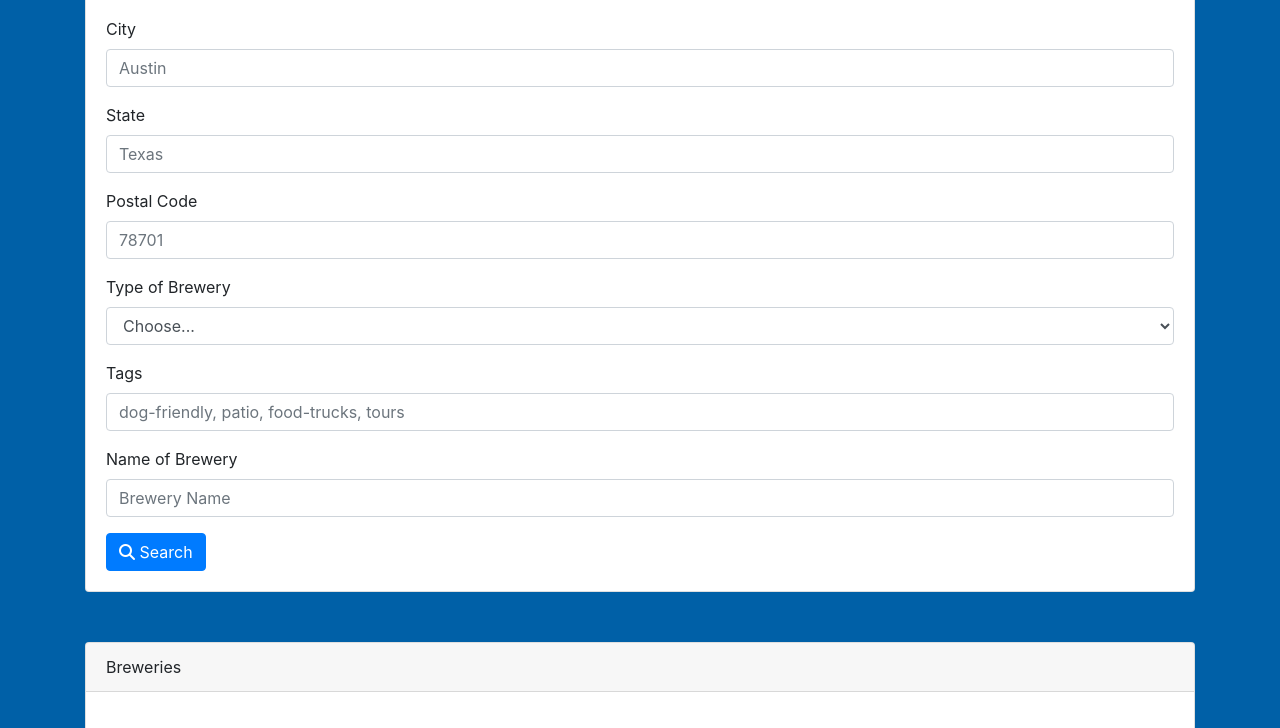
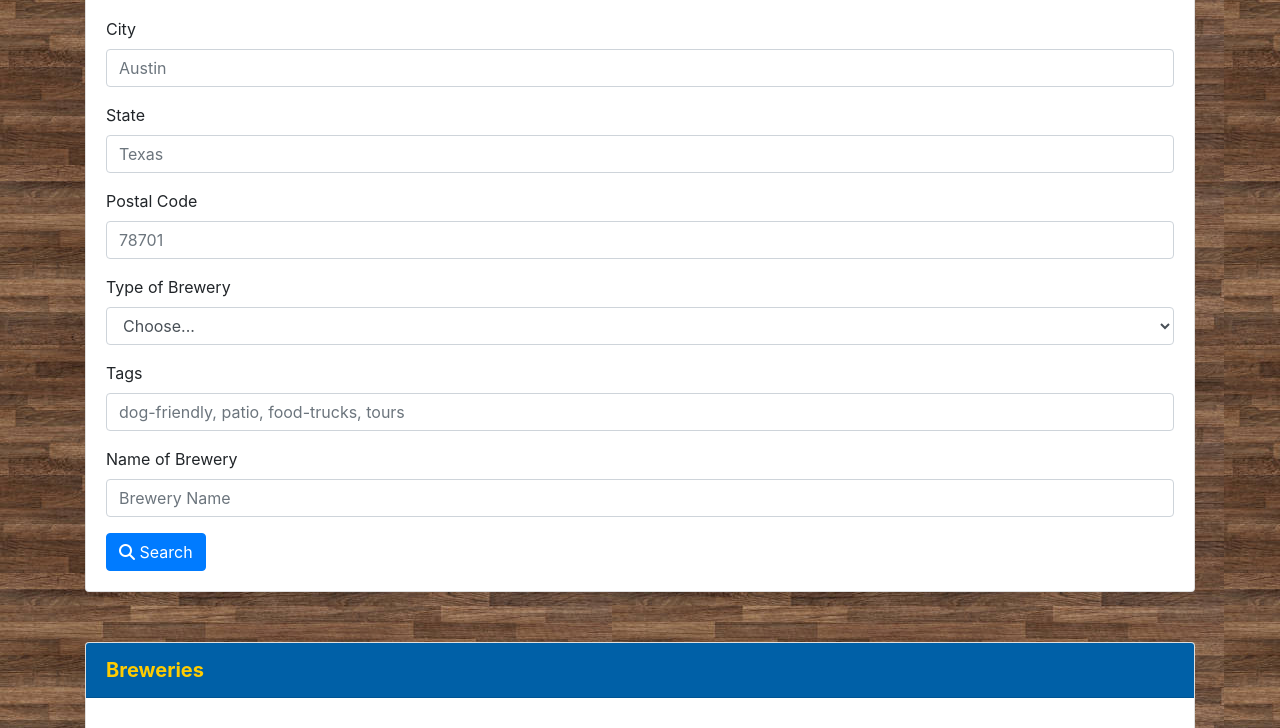
Before and after one commit to vivgarcia/Group-11-Project, a plain HTML site: page index.html in a window 1280 px wide. Shown: the part 411-1139 px from the top of the page. Drawn offline with nearby package versions, Linux system fonts and the light colour scheme.

Commit message:
fixed my mistake

```diff
--- a/assets/CSS/style.scss
+++ b/assets/CSS/style.scss
@@ -1,7 +1,7 @@
 $headerColor: #ffcc00;
 $textColor: #fff;
 $fontStack: 'Helvetica', sans-serif;
-$backgroundColor: #0060a7;
+$mainColor: #0060a7;
 
 @mixin displayingContent{
     text-align: center;
@@ -9,7 +9,7 @@ $backgroundColor: #0060a7;
 }
 
 body{
-    background-color: $backgroundColor;
+    background-image: url("../images/wood2-bg.jpg");
 }
 
 .container{
@@ -25,6 +25,12 @@ body{
         .btn-light{
             float: right;
         }
+        .card-header{
+            background-color: $mainColor;
+            color: $headerColor;
+            font-weight: 700;
+            font-size: 20px;
+        }
     }
 
 }
```
Also changed, not shown: assets/CSS/style.css, 1 other file.
